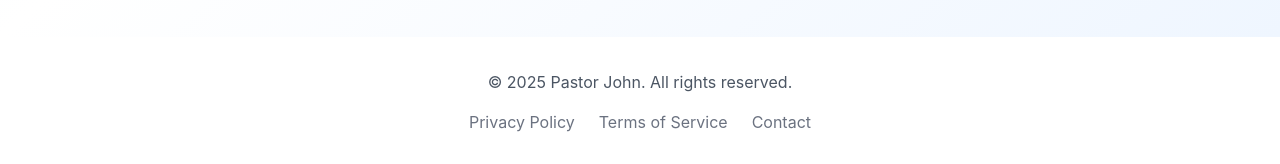
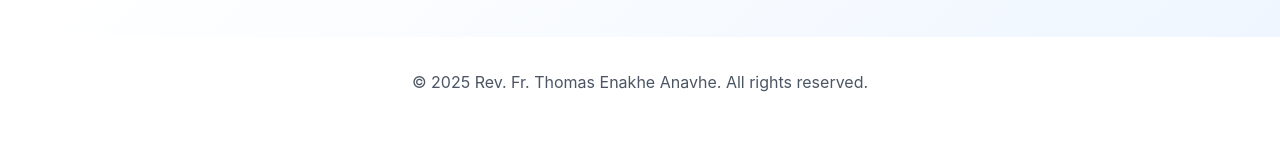
Before and after one commit to Nwachukwuchinedu/Clergy, a Vue app in the folder frontend/: page / in a window 1280 px wide. Shown: the part 1058-1222 px from the top of the page. After the commit the page ends 1185 px from the top, so only its background shows below. Built offline with nearby package versions, Linux system fonts and the light colour scheme; no server answers.

Commit message:
fix: Update footer copyright name to Rev. Fr. Thomas Enakhe Anavhe

```diff
--- a/frontend/src/components/FooterSection.vue
+++ b/frontend/src/components/FooterSection.vue
@@ -7,9 +7,9 @@
     <div class="max-w-7xl mx-auto px-4 sm:px-6 lg:px-8 py-8">
       <div class="text-center">
         <p class="text-gray-600 dark:text-gray-400">
-          © 2025 Pastor John. All rights reserved.
+          © 2025 Rev. Fr. Thomas Enakhe Anavhe. All rights reserved.
         </p>
-        <div class="mt-4 flex justify-center space-x-6">
+        <!-- <div class="mt-4 flex justify-center space-x-6">
           <a
             href="#"
             class="text-gray-500 dark:text-gray-400 hover:text-blue-600 dark:hover:text-blue-400 transition-colors"
@@ -28,7 +28,7 @@
           >
             Contact
           </a>
-        </div>
+        </div> -->
       </div>
     </div>
   </footer>
```
